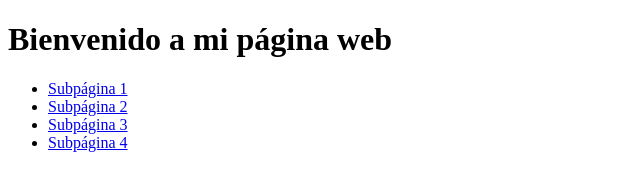
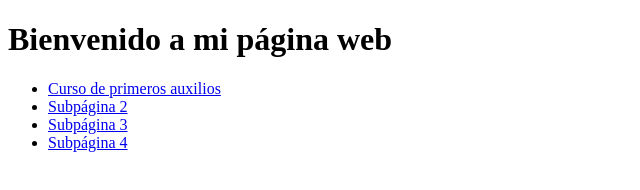
Before and after one commit to technologan/technologan.github.io, a plain HTML site: page index.html in a window 1280 px wide. Shown: the whole page, without its empty margins (0-640 px from the left). Drawn offline with Linux system fonts and the light colour scheme.

Commit message:
Update index.html

```diff
--- a/index.html
+++ b/index.html
@@ -6,7 +6,7 @@
 <body>
   <h1>Bienvenido a mi página web</h1>
   <ul>
-    <li><a href="subpaginas/cursoprimerosauxilios.html">Subpágina 1</a></li>
+    <li><a href="subpaginas/cursoprimerosauxilios.html">Curso de primeros auxilios</a></li>
     <li><a href="subpaginas/cursoprimerosauxilios2.html">Subpágina 2</a></li>
     <li><a href="subpaginas/cursoprimerosauxilios3.html">Subpágina 3</a></li>
     <li><a href="subpaginas/cursoprimerosauxilios4.html">Subpágina 4</a></li>
```
